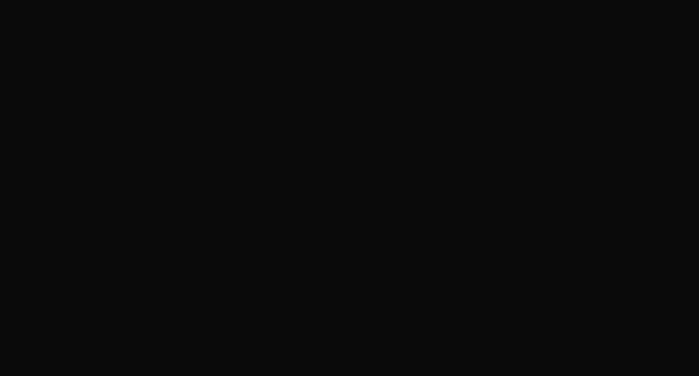
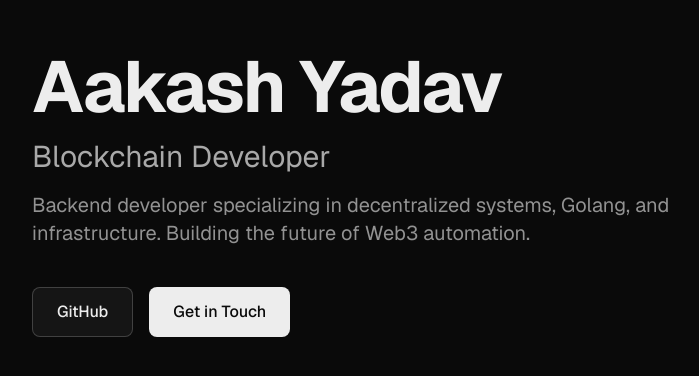
Before and after one commit to 5kyguy/portfolio, a Next.js app: page / in a window 1280 px wide. Shown: the part 158-534 px from the top of the page, without its empty margins (64-763 px from the left). Built offline with nearby package versions, Linux system fonts and the light colour scheme.

Commit message:
feat: add hero section with name, role, and CTA buttons

```diff
--- a/src/app/page.tsx
+++ b/src/app/page.tsx
@@ -2,9 +2,40 @@ export default function Home() {
   return (
     <main className="min-h-screen bg-background text-foreground">
       <div className="mx-auto max-w-6xl px-4 py-8 sm:px-6 lg:px-8">
-        {/* Content sections will go here */}
         <div className="space-y-24">
-          {/* Sections will be added in subsequent steps */}
+          {/* Hero Section */}
+          <section className="flex min-h-[80vh] flex-col justify-center">
+            <div className="space-y-6">
+              <div className="space-y-4">
+                <h1 className="text-4xl font-bold tracking-tight sm:text-5xl md:text-6xl lg:text-7xl">
+                  Aakash Yadav
+                </h1>
+                <h2 className="text-xl text-foreground/70 sm:text-2xl md:text-3xl">
+                  Blockchain Developer
+                </h2>
+                <p className="max-w-2xl text-lg text-foreground/60 sm:text-xl">
+                  Backend developer specializing in decentralized systems, Golang, and
+                  infrastructure. Building the future of Web3 automation.
+                </p>
+              </div>
+              <div className="flex flex-wrap gap-4 pt-4">
+                <a
+                  href="https://github.com/5kyguy"
+                  target="_blank"
+                  rel="noopener noreferrer"
+                  className="inline-flex items-center justify-center rounded-lg border border-foreground/20 bg-foreground/5 px-6 py-3 text-base font-medium transition-colors hover:bg-foreground/10 hover:border-foreground/30"
+                >
+                  GitHub
+                </a>
+                <a
+                  href="#contact"
+                  className="inline-flex items-center justify-center rounded-lg bg-foreground px-6 py-3 text-base font-medium text-background transition-colors hover:bg-foreground/90"
+                >
+                  Get in Touch
+                </a>
+              </div>
+            </div>
+          </section>
         </div>
       </div>
     </main>
```
